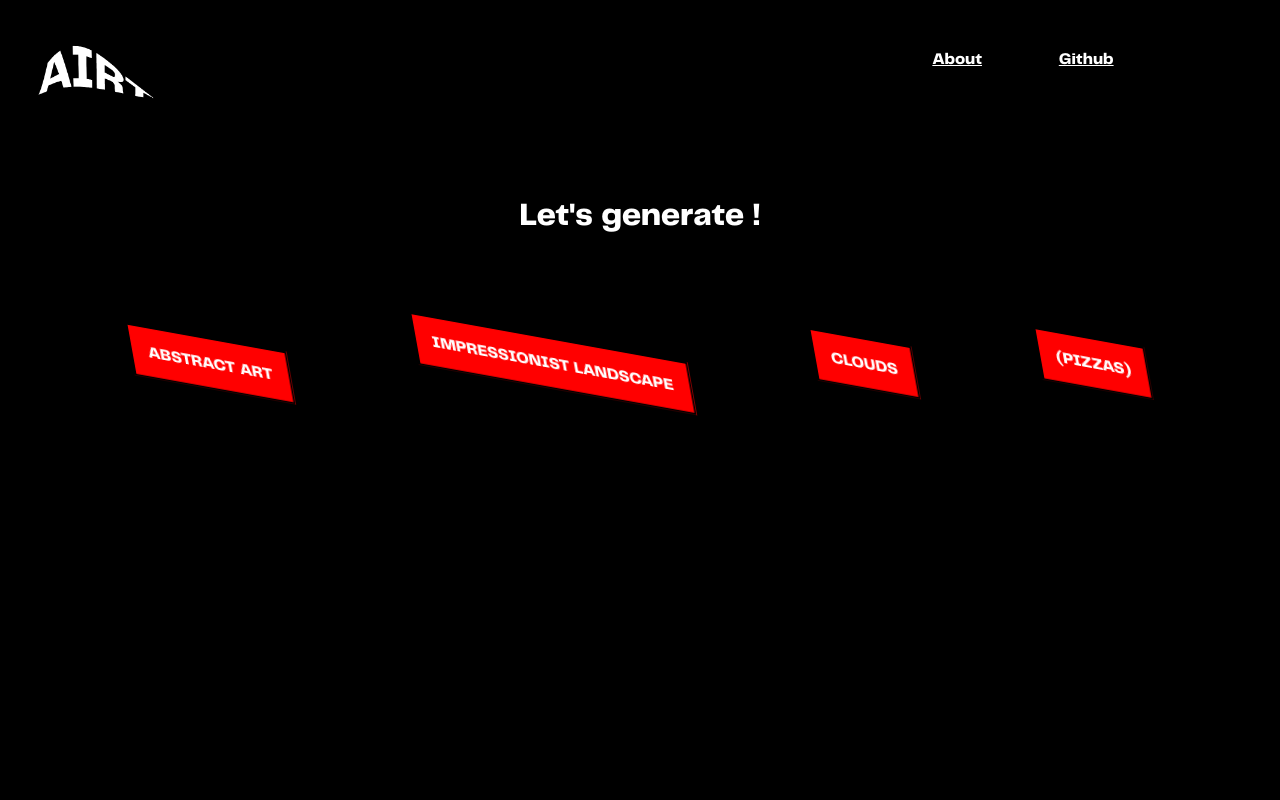
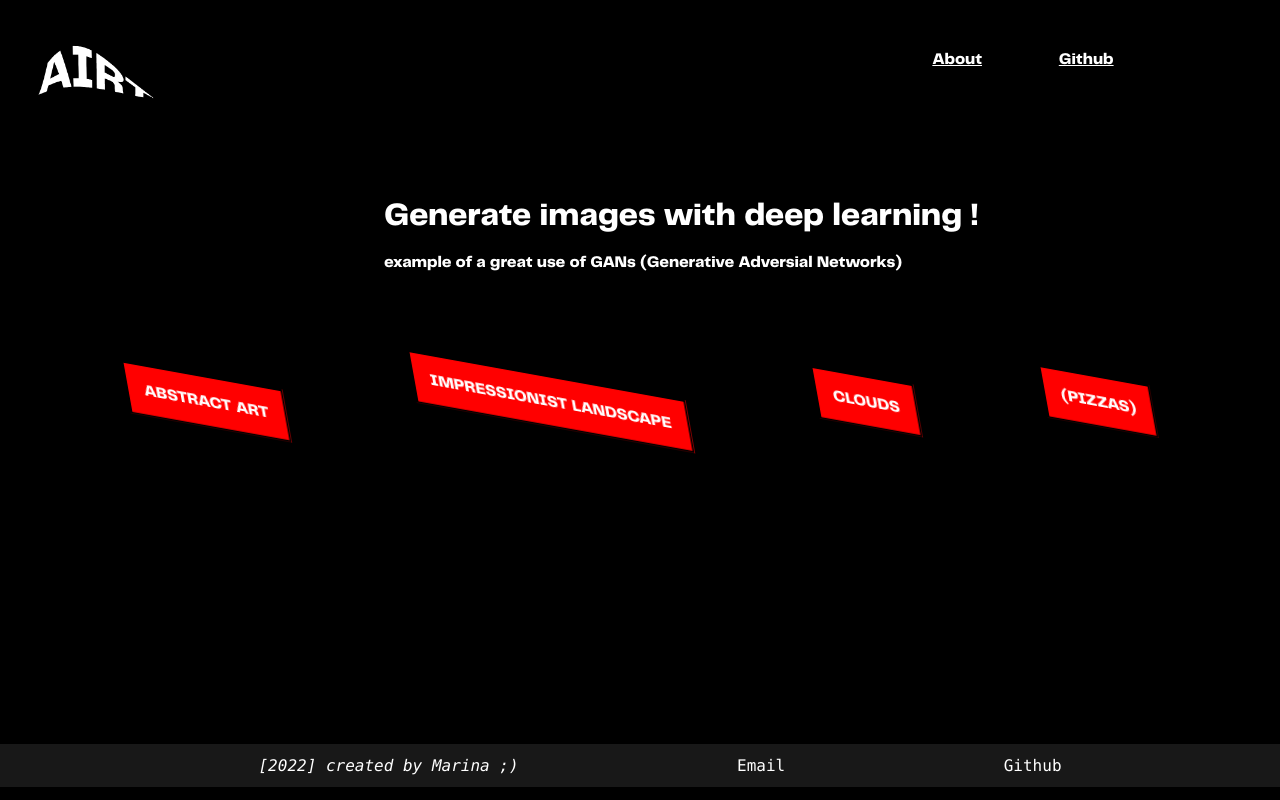
Before and after one commit to marinabar/ganwebsite, a Flask app: page / in a window 1280 px wide. Run offline with Flask 2, Linux system fonts and the light colour scheme.

Commit message:
added footer

```diff
--- a/static/css/stylesheet.css
+++ b/static/css/stylesheet.css
@@ -1,5 +1,8 @@
 body {
     background-color: black;
+    min-height: 100%;
+    margin: 0;
+    padding: 0;
 }
 .nav li {
     display: inline-flex;
@@ -14,6 +17,7 @@ body {
     right: 0;
     top: 0;
     margin-top: 4vw;
+    margin-bottom: 0;
     margin-right:10vw;
 }
 
@@ -23,11 +27,12 @@ a, p, h1, div {
 }
 
 header {
+    background-color: black;
     position: fixed;
     top: 0;
     right: 0;
     left: 0;
-    background-color: black;
+    max-height: 15vh;
 }
 
 @font-face {
@@ -36,9 +41,11 @@ header {
   }
 
   .maint {
+    max-width: 75vw;
     margin: auto;
     margin-top: 25vh;
-    text-align: center;
+    margin-left: 30vw;
+    text-align: left;
   }
 
 .container {
@@ -77,7 +84,6 @@ header {
     display: block;
     margin-right: auto;
     margin-top: -5vw;
-    box-shadow: 0px 0px 5vh 0px rgba(0, 0, 0, 0);
 }
 
 #floating {
@@ -88,9 +94,48 @@ header {
     text-align:justify;
     padding: 0.8vh;
     margin: auto;
-    margin-top: 10vh;
-    margin-bottom: 5vh;
+    margin-top: 5vh;
+    margin-bottom: 10vh;
     margin-right: 15vw;
     width: 20vh;
     visibility: hidden;
 }
+
+.footer {
+    width: auto;
+    background-color: rgb(24, 24, 24);
+    justify-content: space-evenly;
+    display: flex;
+    text-align: center;
+    flex-direction: row;
+    list-style:none;
+}
+
+footer {
+    margin-top: 10vh;
+    width: auto;
+    bottom: 0;
+    position: relative;
+    height: 5vh;
+}
+
+.elementf {
+    padding-top: 1.5vh;
+    padding-bottom: 1.5vh;
+    text-align: center;
+    display: inline;
+}
+.linkf, .textf {
+    font-family: Menlo, monospace;
+    text-decoration: none;
+    text-align: center;
+    transition: ease background 0.2s;
+}
+
+
+.linkf:hover{
+    background: red;
+}
+main {
+    min-height: 58vh;
+}
--- a/static/script.js
+++ b/static/script.js
@@ -16,7 +16,10 @@ function clouds() {
 function piz() {
     img = document.getElementById("mainimg")
     nombre = Math.floor(Math.random() * 10);
-    img.src =`../static/images/pizza${nombre}.png`
-    img.style ="height:30vh; border: 1vh solid black; box-shadow: 3vh 3vh yellow, -3vh -3vh white, 3.5vh 3.5vh black, 4.5vh 4.5vh red"
-    document.getElementById("floating").style.visibility= "visible"
+    img.src =`../static/images/pizza${nombre}.png`;
+    img.style.height = "30vh";
+    img.style.border = '1vh solid black';
+    img.style.boxShadow = "3vh 3vh yellow, -3vh -3vh white, 3.5vh 3.5vh black, 4.5vh 4.5vh red";
+    img.style.marginBottom = "7vh"
+    document.getElementById("floating").style.visibility= "visible";
   }
--- a/templates/main.html
+++ b/templates/main.html
@@ -12,8 +12,10 @@
         {% block content %}
         <main>
         <div class="maint"><h1>
-            Let's generate !
-        </h1></div>
+            Generate images with deep learning ! <br>
+        </h1>
+             <h4>example of a great use of GANs (Generative Adversial Networks)</h4>
+        </div>
 
         <div class="container">
             <div onclick="abstract()">
@@ -32,8 +34,16 @@
         <script src="../static/script.js"> </script>
         <div id="floating">Click something again!</div>
         <img src="" id="mainimg">
-        {% endblock %}
+
     </main>
+    <footer>
+        <ul class="footer">
+            <li class ="elementf"><a class="textf"><i>[2022] created by Marina ;)</i> </a></li>
+            <li class ="elementf"><a class="linkf" href="mailto:jmarinabarannikov@gmail.com">Email</a></li>
+            <li class ="elementf"><a class="linkf" href="https://github.com/marinabar">Github</a></li>
+        </ul>
+    </footer>
+    {% endblock %}
     </body>
 
 </html>
```
